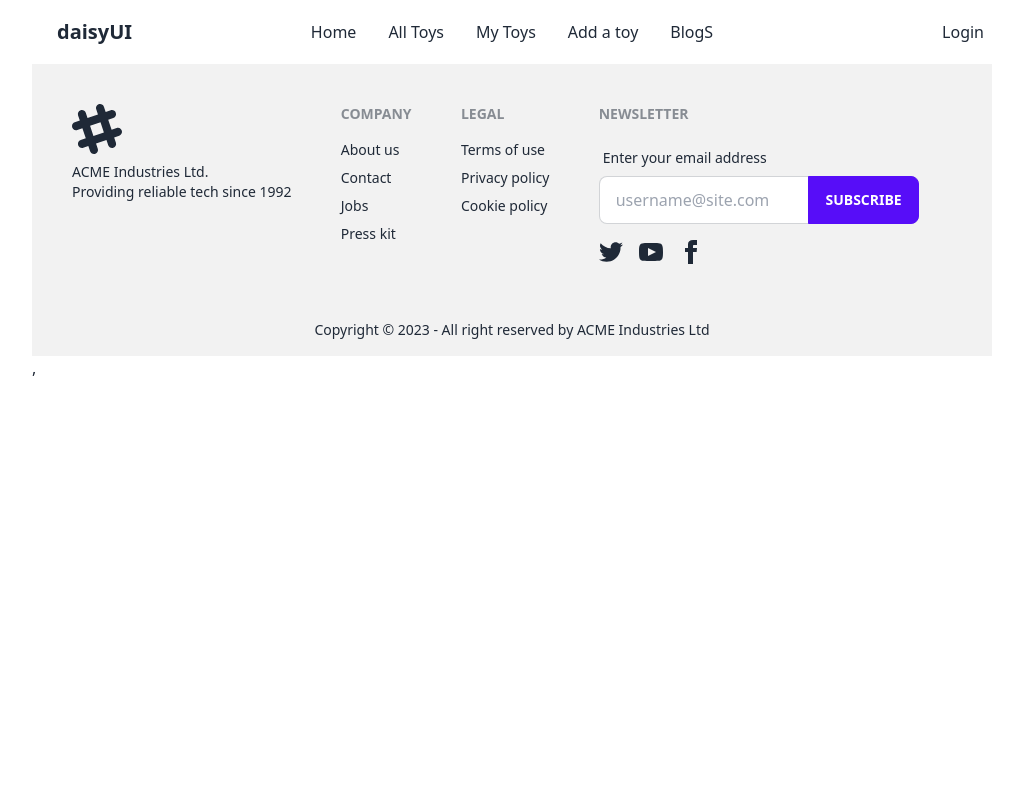
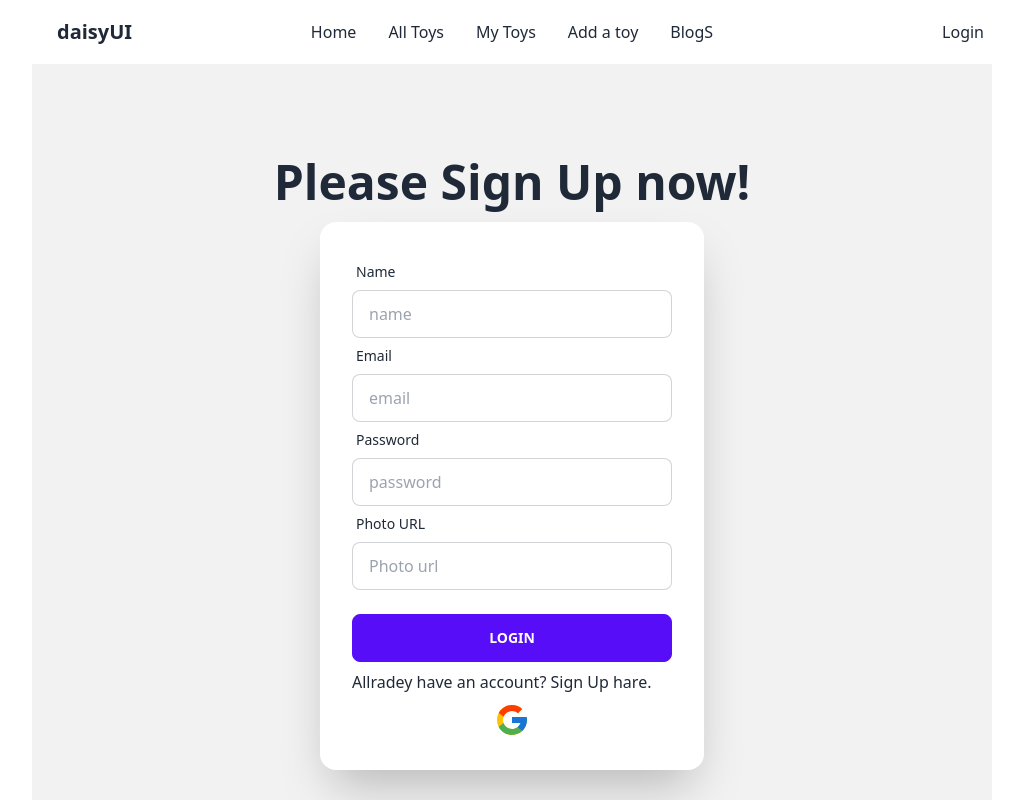
Before and after one commit to jewelislam360/toy-marketplace-client-side, a React (Vite) app: page /register in a window 1280 px wide. Shown: the top 800 px of the page, without its empty margins (128-1151 px from the left). Built offline with nearby package versions, Linux system fonts and the light colour scheme.

Commit message:
register psge add

```diff
--- a/src/Components/Register/Register.jsx
+++ b/src/Components/Register/Register.jsx
@@ -1,9 +1,71 @@
 import React from 'react';
+import { Link } from 'react-router-dom';
+import { FcGoogle} from "react-icons/fc";
 
 const Register = () => {
+
+    const handelSignup = event =>{
+        event.preventDefault();
+        const form = event.target;
+        const name = form.name.value;
+        const email = form.email.value;
+        const password = form.password.value;
+        const photo =form.photo.value;
+        const user ={email, password};
+        console.log(user);
+    }
+
+
     return (
         <div>
+            <div className="hero min-h-screen bg-base-200">
+                <div className="hero-content flex-col">
+                    <div className="text-center ">
+                        <h1 className="text-5xl font-bold"> Please Sign Up now!</h1>
 
+                    </div>
+                    <div className="card flex-shrink-0 w-full max-w-sm shadow-2xl bg-base-100">
+                        <div className="card-body">
+                            <form onSubmit={handelSignup}>
+                            <div className="form-control">
+                                <label className="label">
+                                    <span className="label-text">Name</span>
+                                </label>
+                                <input type="text" name='name' placeholder="name" className="input input-bordered" />
+                            </div>
+
+                            <div className="form-control">
+                                <label className="label">
+                                    <span className="label-text">Email</span>
+                                </label>
+                                <input type="email" name='email' placeholder="email" className="input input-bordered" />
+                            </div>
+                            <div className="form-control">
+                                <label className="label">
+                                    <span className="label-text">Password</span>
+                                </label>
+                                <input type="password" name='password' placeholder="password" className="input input-bordered" />
+                            </div>
+                            <div className="form-control">
+                                <label className="label">
+                                    <span className="label-text">Photo URL</span>
+                                </label>
+                                <input type="text" name='photo' placeholder="Photo url" className="input input-bordered" />
+                            </div>
+                            <div className="form-control mt-6">
+                                <button className="btn btn-primary">Login</button>
+
+
+                            </div>
+                            </form>
+                            <div><h2> Allradey have an account? <Link to='/login'>Sign Up hare.</Link></h2></div>
+
+                            <div className='text-4xl mx-auto'><FcGoogle></FcGoogle></div>
+                        </div>
+
+                    </div>
+                </div>
+            </div>
         </div>
     );
 };
--- /dev/null
+++ b/src/Providers/AuthProvidr.js
@@ -0,0 +1,11 @@
+import React from 'react';
+
+const AuthProvidr = () => {
+    return (
+        <div>
+
+        </div>
+    );
+};
+
+export default AuthProvidr;
```
